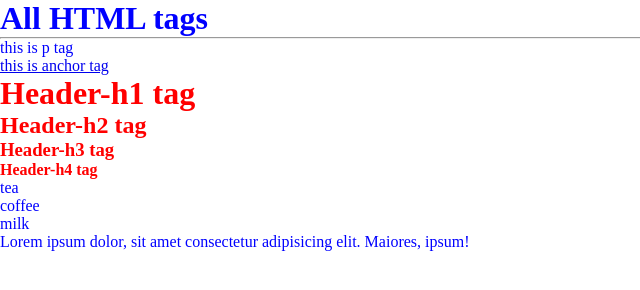
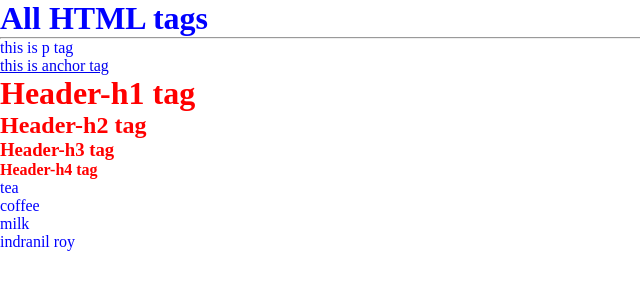
Before and after one commit to indranil-innoraft/basic-website, a plain HTML site: page index.html in a window 1280 px wide. Shown: the whole page, without its empty margins (0-640 px from the left). Drawn offline with Linux system fonts and the light colour scheme.

Commit message:
adding my title

```diff
--- a/index.html
+++ b/index.html
@@ -24,7 +24,7 @@
     </ol>
 
     <div>
-        Lorem ipsum dolor, sit amet consectetur adipisicing elit. Maiores, ipsum!
+        indranil roy
     </div>
 </body>
 </html>
```
